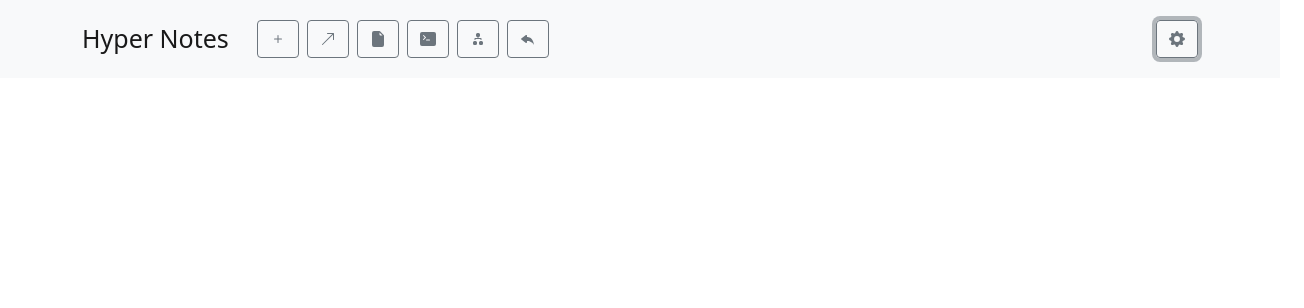
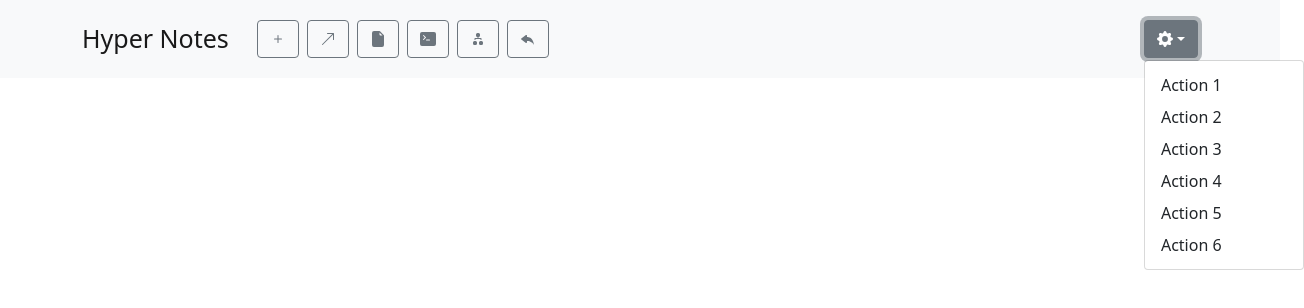
Before and after one commit to FloofyPancakes/hyper-notes, a React (Create React App) app: page / in a window 1280 px wide. Both pictures are taken after a click on the button 1177 px from the left and 39 px from the top of the page. Shown: the top 308 px of the page, 1304 px wide, since content can reach past the window. Built offline with nearby package versions, Linux system fonts and the light colour scheme.

Commit message:
added dropdown menu to settings button

```diff
--- a/src/components/Header.jsx
+++ b/src/components/Header.jsx
@@ -3,6 +3,8 @@ import Container from 'react-bootstrap/esm/Container';
 import Navbar from 'react-bootstrap/Navbar'
 import Nav from 'react-bootstrap/esm/Nav';
 import Button from 'react-bootstrap/Button'
+import Dropdown from 'react-bootstrap/Dropdown';
+import DropdownButton from 'react-bootstrap/DropdownButton';
 import { BsDiagram2Fill, BsPlus} from "react-icons/bs";
 import { BsArrowUpRight} from "react-icons/bs";
 import { BsFillFileEarmarkFill } from "react-icons/bs";
@@ -28,8 +30,22 @@ function Header() {
 
           </Nav>
         </Navbar.Collapse>
+        <DropdownButton
+          variant="outline-secondary"
+          // bsStyle="default"
+          // title="No caret"
+          title={<BsGearFill className="mb-1"/>}
+          caret
+          id="dropdown-no-caret"
+        >
+          <Dropdown.Item eventKey="1">Action 1</Dropdown.Item>
+          <Dropdown.Item eventKey="2">Action 2</Dropdown.Item>
+          <Dropdown.Item eventKey="3">Action 3</Dropdown.Item>
+          <Dropdown.Item eventKey="4">Action 4</Dropdown.Item>
+          <Dropdown.Item eventKey="5">Action 5</Dropdown.Item>
+          <Dropdown.Item eventKey="6">Action 6</Dropdown.Item>
+        </DropdownButton>
 
-        <Button variant="outline-secondary"> <BsGearFill className="mb-1"/> </Button>
       </Container>
 
     </Navbar>
```
